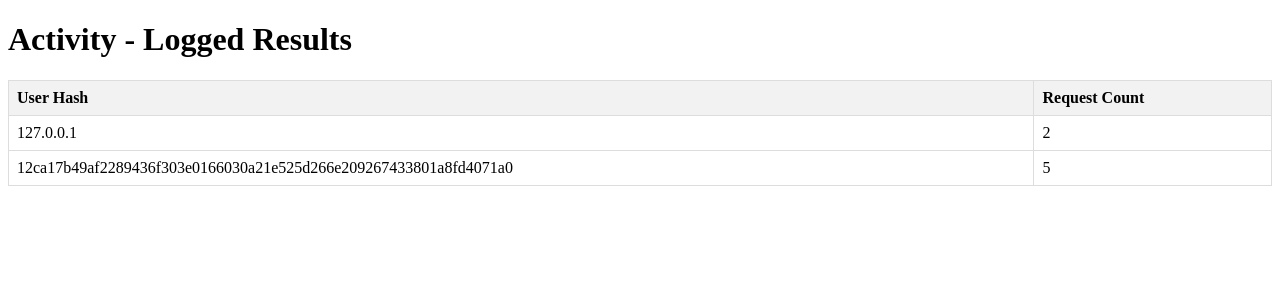
After one commit to dylanosaur/speak-easy, a Flask app: page /activity in a window 1280 px wide. The commit adds this page. Shown: the top 300 px of the page. Run offline with Flask 3, Linux system fonts and the light colour scheme; data comes from the database, SQL or seed files in the repository; both versions use the stored data as it was after the commit.

Commit message:
mvp no voice

```diff
--- a/app.py
+++ b/app.py
@@ -10,6 +10,62 @@ client = OpenAI()
 
 
 app = Flask(__name__)
+
+
+import hashlib
+
+def hash_ip(ip_address):
+    # Convert IP address to bytes
+    ip_bytes = ip_address.encode('utf-8')
+
+    # Calculate SHA-256 hash
+    hashed_ip = hashlib.sha256(ip_bytes).hexdigest()
+
+    return hashed_ip
+
+
+
+import sqlite3
+from flask import request
+
+# SQLite database file path
+DB_FILE = 'requests.db'
+
+def create_table():
+    conn = sqlite3.connect(DB_FILE)
+    c = conn.cursor()
+    c.execute('''CREATE TABLE IF NOT EXISTS requests
+                 (ip TEXT PRIMARY KEY, count INTEGER)''')
+    conn.commit()
+    conn.close()
+
+def log_request(func):
+    def wrapper(*args, **kwargs):
+        wrapper.__name__=f"{func.__name__}-wrapped"
+        create_table()
+        ip_address = request.remote_addr
+        ip_address = hash_ip(ip_address)
+        conn = sqlite3.connect(DB_FILE)
+        c = conn.cursor()
+
+        # Check if the IP address already exists in the database
+        c.execute("SELECT * FROM requests WHERE ip=?", (ip_address,))
+        row = c.fetchone()
+
+        if row:
+            # If IP exists, increment the count
+            count = row[1] + 1
+            c.execute("UPDATE requests SET count=? WHERE ip=?", (count, ip_address))
+        else:
+            # If IP doesn't exist, insert a new record with count=1
+            c.execute("INSERT INTO requests VALUES (?, 1)", (ip_address,))
+
+        conn.commit()
+        conn.close()
+
+        return func(*args, **kwargs)
+    return wrapper
+
 
 conversation_history = []
 
@@ -26,13 +82,14 @@ def translate_text(text, target_language='en'):
     return text_response
 
 
-def generate_gpt_response(user_input):
+def generate_gpt_response(user_input, target_language="spanish"):
 
+    print('generating response using', target_language)
     # Generate a response from ChatGPT
     completion_comment = client.chat.completions.create(
         model="gpt-3.5-turbo",
         messages=[
-            {"role": "system", "content": "You are a tool to help someone learn spanish. Point out any grammar errors in the user input or say 'no comment' "},
+            {"role": "system", "content": f"You are a tool to help someone learn {target_language}. Point out any grammar errors in the user input or say 'no comment' "},
             {"role": "user", "content": user_input}
         ]
     )
@@ -42,7 +99,7 @@ def generate_gpt_response(user_input):
     completion = client.chat.completions.create(
         model="gpt-3.5-turbo",
         messages=[
-            {"role": "system", "content": "You are a tool to help someone learn spanish. Just respond in spanish and continue the conversation."},
+            {"role": "system", "content": f"You are a tool to help someone learn {target_language}. Just respond in {target_language} and continue the conversation."},
             {"role": "user", "content": user_input}
         ]
     )
@@ -51,16 +108,33 @@ def generate_gpt_response(user_input):
 
     return text_response, comment
 
+
+def get_logged_results():
+    conn = sqlite3.connect(DB_FILE)
+    c = conn.cursor()
+    c.execute("SELECT * FROM requests")
+    results = c.fetchall()
+    conn.close()
+    return results
+
+@app.route('/activity')
+def admin():
+    results = get_logged_results()
+    return render_template('activity.html', results=results)
+
 # Main route for receiving user input and generating responses
 @app.route('/ask', methods=['POST'])
+@log_request
 def ask():
+
+    target_language =  request.args.get('lang', 'spanish')
     data = request.get_json()
     user_input = data['input']
 
     # Append user input to conversation history
     conversation_history.append({'role': 'user', 'message': user_input})
 
-    text_response, comment = generate_gpt_response(user_input)
+    text_response, comment = generate_gpt_response(user_input, target_language=target_language)
 
     # Append ChatGPT's response to conversation history
     conversation_history.append({'role': 'assistant', 'message': text_response})
@@ -74,8 +148,10 @@ def translate_and_ask():
     data = request.get_json()
     user_input = data['input']
 
-    translated_input = translate_text(user_input, target_language='spanish')
-    text_response, comment = generate_gpt_response(translated_input)
+    target_language =  request.args.get('lang', 'spanish')
+
+    translated_input = translate_text(user_input, target_language=target_language)
+    text_response, comment = generate_gpt_response(translated_input, target_language=target_language)
 
     # Return the response to the user
     return jsonify({"response": text_response, "english": translate_text(text_response), "comment": comment, 'translated_user_input': translated_input})
--- /dev/null
+++ b/templates/activity.html
@@ -0,0 +1,37 @@
+<!DOCTYPE html>
+<html lang="en">
+<head>
+    <meta charset="UTF-8">
+    <meta name="viewport" content="width=device-width, initial-scale=1.0">
+    <title>Activity - Logged Results</title>
+    <style>
+        table {
+            border-collapse: collapse;
+            width: 100%;
+        }
+        th, td {
+            border: 1px solid #dddddd;
+            text-align: left;
+            padding: 8px;
+        }
+        th {
+            background-color: #f2f2f2;
+        }
+    </style>
+</head>
+<body>
+    <h1>Activity - Logged Results</h1>
+    <table>
+        <tr>
+            <th>User Hash</th>
+            <th>Request Count</th>
+        </tr>
+        {% for result in results %}
+        <tr>
+            <td>{{ result[0] }}</td>
+            <td>{{ result[1] }}</td>
+        </tr>
+        {% endfor %}
+    </table>
+</body>
+</html>
```
Also changed, not shown: templates/index.html (+31 -1 lines), requests.db (added).
